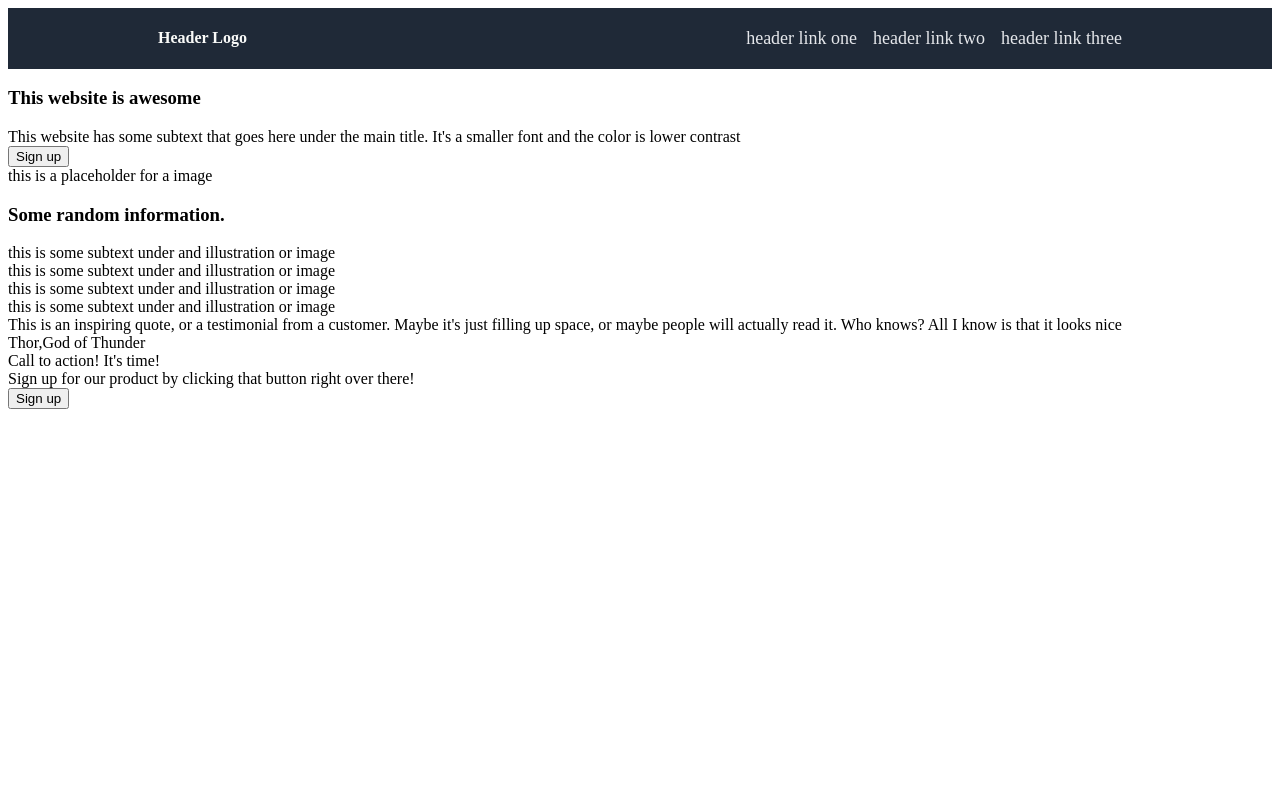
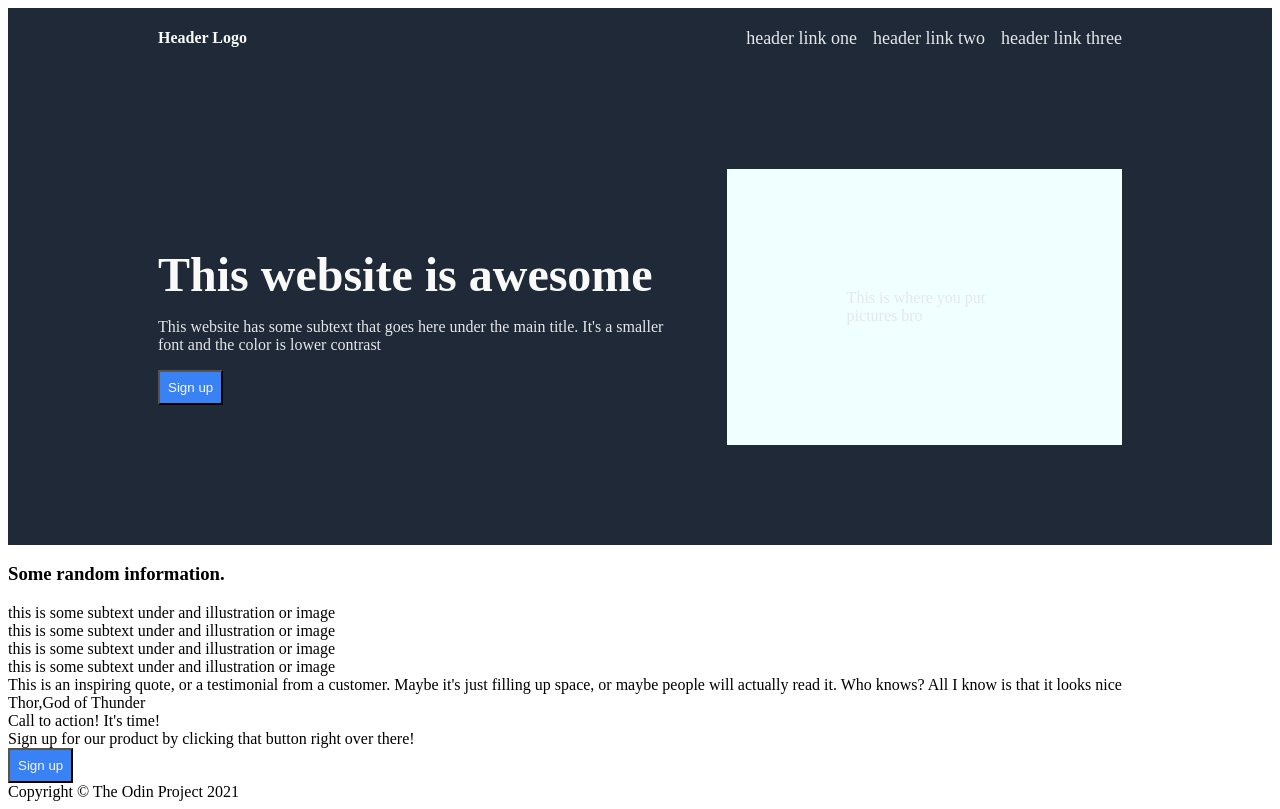
Before and after one commit to dodoburner/Project-Landing-Page, a plain HTML site: page index.html in a window 1280 px wide. Drawn offline with Linux system fonts and the light colour scheme.

Commit message:
Section 1 CSS

```diff
--- a/index.html
+++ b/index.html
@@ -18,10 +18,15 @@
     </div>
 
     <div class="section1">
-        <h3>This website is awesome</h3>
-        <div>This website has some subtext that goes here under the main title. It's a smaller font and the color is lower contrast</div>
+        <div class="left">
+        <h2>This website is awesome</h2>
+        <p>This website has some subtext that goes here under the main title. It's a smaller font and the color is lower contrast</p>
         <button> Sign up</button>
-        <div>this is a placeholder for a image</div>
+    </div>
+    <div class="placeholder">
+        This is where you put pictures bro
+    </div>
+
     </div>
 
     <div class="section2">
@@ -46,6 +51,10 @@
             </div>
         </div>
 
+        <div class="footer">
+            Copyright © The Odin Project 2021
+        </div>
+
     </div>
 
 </body>
--- a/styles.css
+++ b/styles.css
@@ -1,3 +1,9 @@
+body {
+    display: flex;
+    flex-direction: column;
+}
+
+
 .header {
     background-color: #1F2937;
     display: flex;
@@ -22,3 +28,34 @@ ul {
 }
 
 li {display: inline;}
+
+.section1 {
+    display: flex;
+    background-color:#1F2937;
+    align-items: center;
+    color:#E5E7EB;
+    padding:100px 150px ;
+   gap: 48px;
+
+}
+
+
+h2 {
+    font-size: 48px;
+    font-weight: bolder;
+    color: #F9FAF8;
+    margin-bottom: 0;
+
+}
+
+button {
+    background-color: #3882F6;
+    color: #F9FAF8;
+    padding: 8px;
+}
+
+.placeholder {
+    background-color:azure;
+    padding: 120px;
+
+}
```
